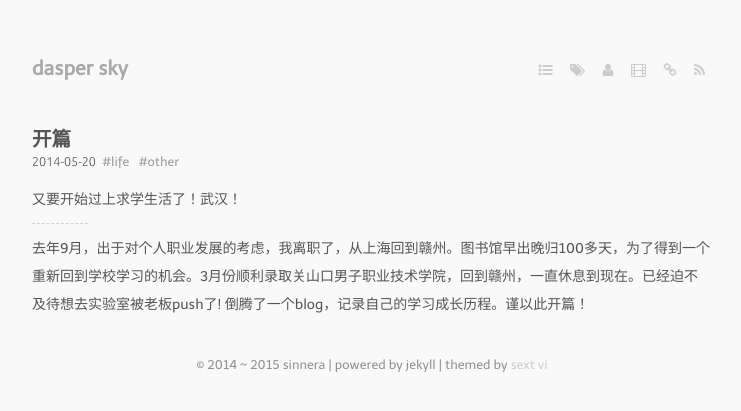
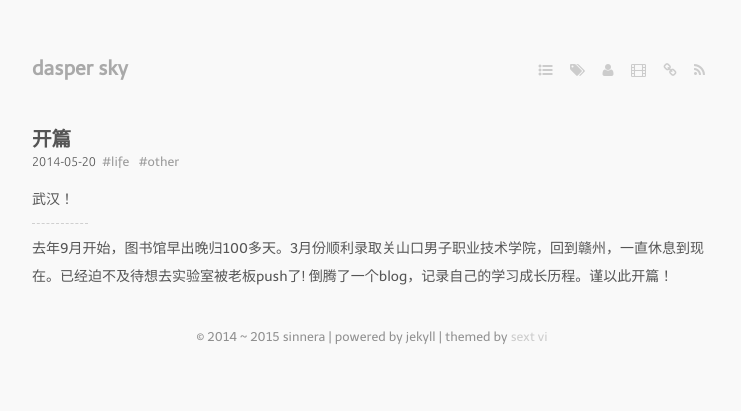
Before and after one commit to SinnerA/backup_oldBlog, a Jekyll site: the page built from _posts/2014-05-20-开篇.markdown, in a window 1280 px wide. Shown: the top 411 px of the page, without its empty margins (268-1009 px from the left). Built offline with Jekyll 4.4.1, drawn with Linux system fonts in a browser that asks for light colours; Markdown is read by kramdown in place of the engine named in the settings.

Commit message:
Update 2014-05-20-开篇.markdown

```diff
--- a/_posts/2014-05-20-开篇.markdown
+++ b/_posts/2014-05-20-开篇.markdown
@@ -6,8 +6,8 @@ tags:
 - other
 ---
 
-又要开始过上求学生活了！武汉！
+武汉！
 
 ---
-去年9月，出于对个人职业发展的考虑，我离职了，从上海回到赣州。图书馆早出晚归100多天，为了得到一个重新回到学校学习的机会。3月份顺利录取关山口男子职业技术学院，回到赣州，一直休息到现在。已经迫不及待想去实验室被老板push了!
+去年9月开始，图书馆早出晚归100多天。3月份顺利录取关山口男子职业技术学院，回到赣州，一直休息到现在。已经迫不及待想去实验室被老板push了!
 倒腾了一个blog，记录自己的学习成长历程。谨以此开篇！
```
